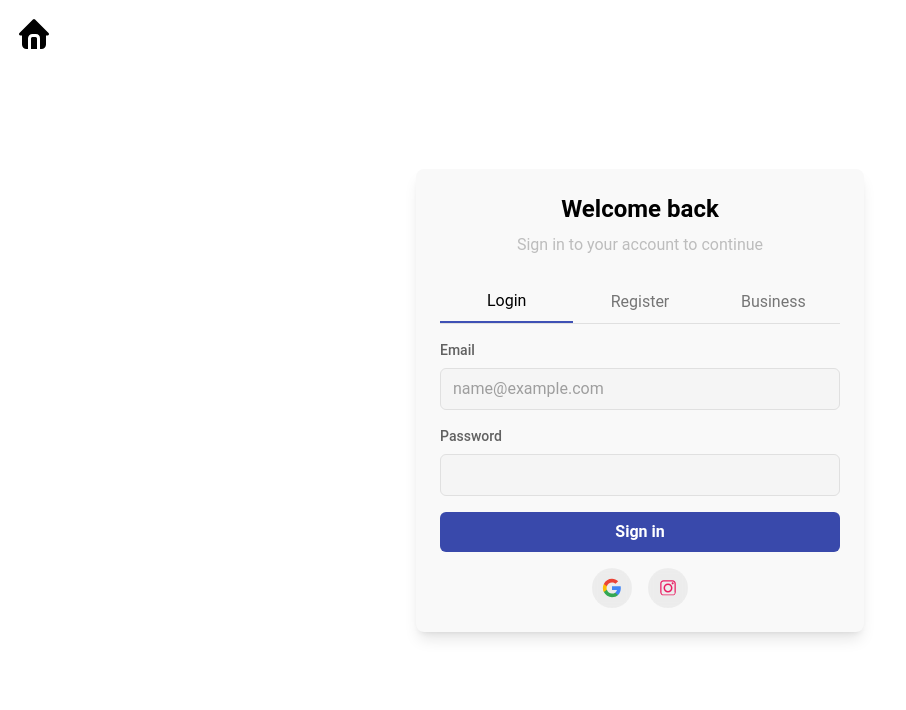
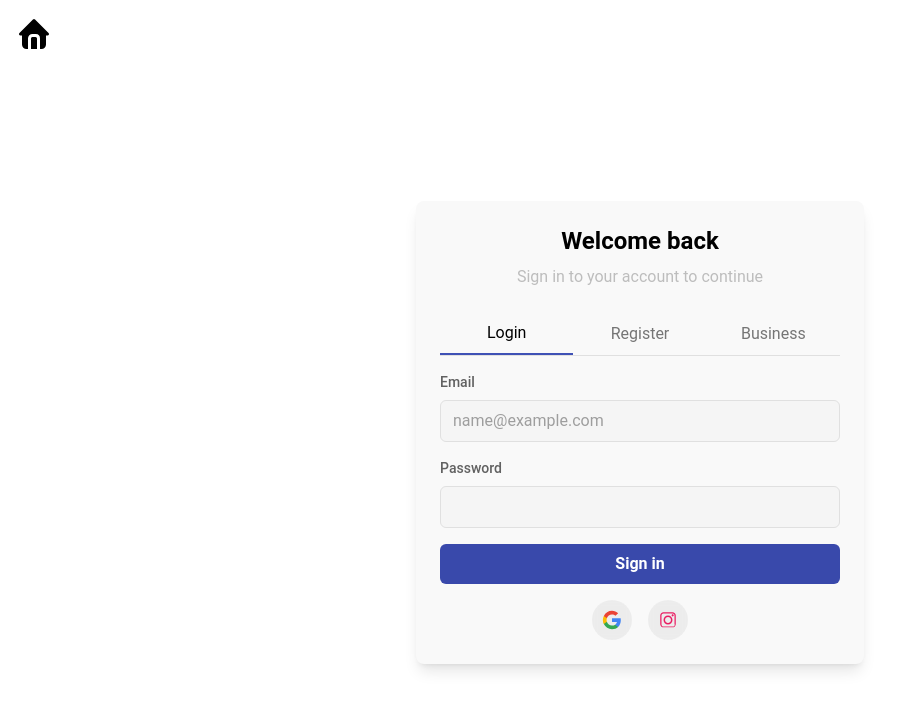
Before and after one commit to ApointmentProject/Bookzy, a React (Vite) app in the folder appointment-project/: page /login in a window 1280 px wide. Shown: the top 710 px of the page, without its empty margins (0-906 px from the left). Built offline with nearby package versions, Linux system fonts and the light colour scheme.

Commit message:
feat: fixed home icon margin with the business form

```diff
--- a/appointment-project/src/pages/AuthTabs.tsx
+++ b/appointment-project/src/pages/AuthTabs.tsx
@@ -45,15 +45,13 @@ const AuthTabs: React.FC = () => {
 
   return (
     <div
-      className={`flex items-center justify-center min-h-screen p-6 relative transition-colors duration-500 ${
-        isDarkMode ? "bg-main-dark-bg text-white" : "bg-main-light-bg text-black"
+      className={`flex items-center justify-center min-h-screen p-6 relative transition-colors duration-500 ${isDarkMode ? "bg-main-dark-bg text-white" : "bg-main-light-bg text-black"
         }`}
     >
       {/* Ícono Home en la esquina superior izquierda */}
       <Link
         to="/"
-        className={`absolute top-4 left-4 text-3xl md:text-4xl transition-colors duration-300 ${
-          isDarkMode ? "text-white hover:text-gray-400" : "text-black hover:text-gray-600"
+        className={`absolute top-4 left-4 text-3xl md:text-4xl transition-colors duration-300 ${isDarkMode ? "text-white hover:text-gray-400" : "text-black hover:text-gray-600"
           }`}
       >
         <TbHomeFilled />
@@ -61,8 +59,7 @@ const AuthTabs: React.FC = () => {
 
       <div
         id="login-container"
-        className={`w-full max-w-md shadow-lg rounded-lg p-6 opacity-0 translate-y-5 transition-all duration-500 ease-out ${
-          isDarkMode ? "bg-secundary-dark-bg text-white" : "bg-secundary-light-bg text-black"
+        className={`w-full max-w-md shadow-lg rounded-lg p-6 opacity-0 translate-y-5 transition-all duration-500 ease-out mt-16 ${isDarkMode ? "bg-secundary-dark-bg text-white" : "bg-secundary-light-bg text-black"
           }`}
       >
         <h2 className="text-2xl font-bold text-center mb-2">Welcome back</h2>
@@ -71,8 +68,7 @@ const AuthTabs: React.FC = () => {
         {/* Tabs para cambiar entre Login, Register y Business */}
         <div className={`flex mb-4 border-b ${isDarkMode ? "border-gray-700" : "border-gray-300"}`}>
           <button
-            className={`w-1/3 py-2 text-center transition-all duration-300 ${
-              tab === "login"
+            className={`w-1/3 py-2 text-center transition-all duration-300 ${tab === "login"
                 ? "border-b-2 border-indigo-500"
                 : isDarkMode
                   ? "text-gray-400 hover:text-gray-200"
@@ -83,8 +79,7 @@ const AuthTabs: React.FC = () => {
             Login
           </button>
           <button
-            className={`w-1/3 py-2 text-center transition-all duration-300 ${
-              tab === "register"
+            className={`w-1/3 py-2 text-center transition-all duration-300 ${tab === "register"
                 ? "border-b-2 border-indigo-500"
                 : isDarkMode
                   ? "text-gray-400 hover:text-gray-200"
@@ -95,8 +90,7 @@ const AuthTabs: React.FC = () => {
             Register
           </button>
           <button
-            className={`w-1/3 py-2 text-center transition-all duration-300 ${
-              tab === "business"
+            className={`w-1/3 py-2 text-center transition-all duration-300 ${tab === "business"
                 ? "border-b-2 border-indigo-500"
                 : isDarkMode
                   ? "text-gray-400 hover:text-gray-200"
```
Lines whose indentation alone changed are shown as unchanged.
